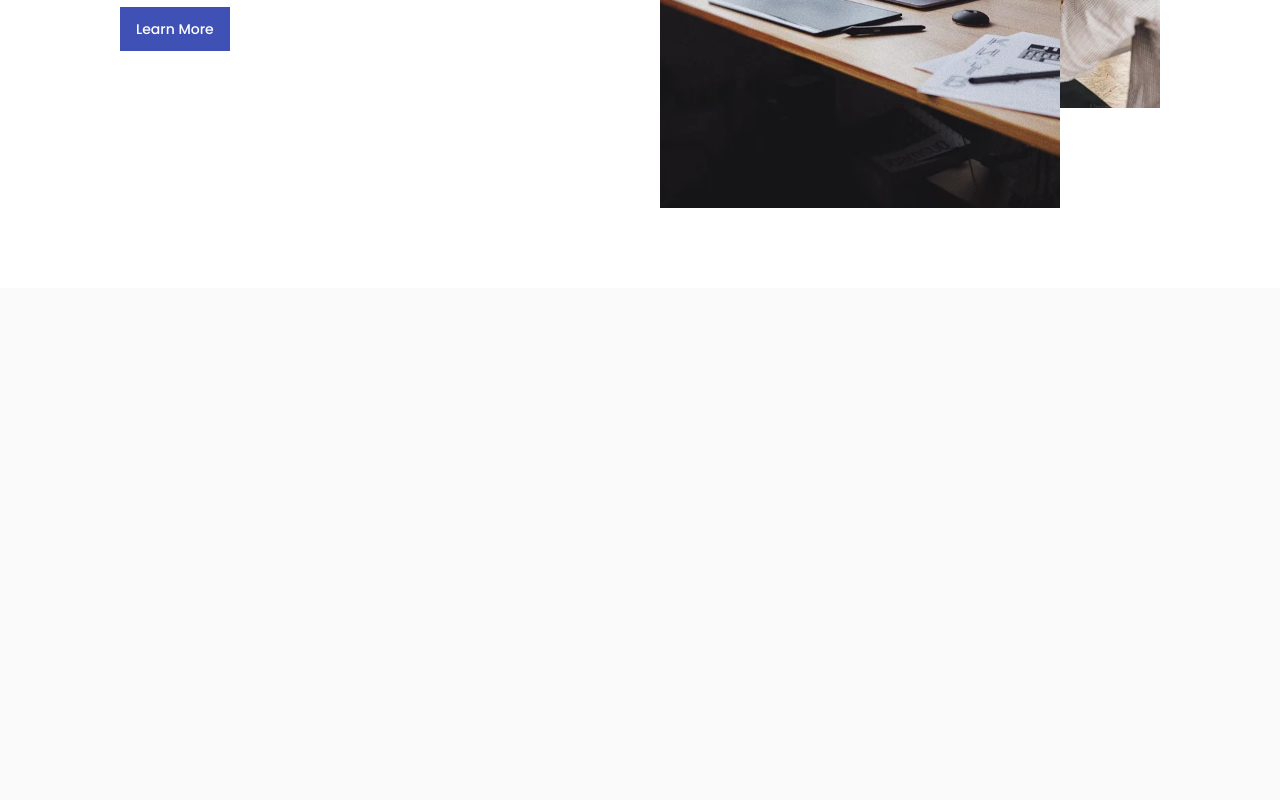
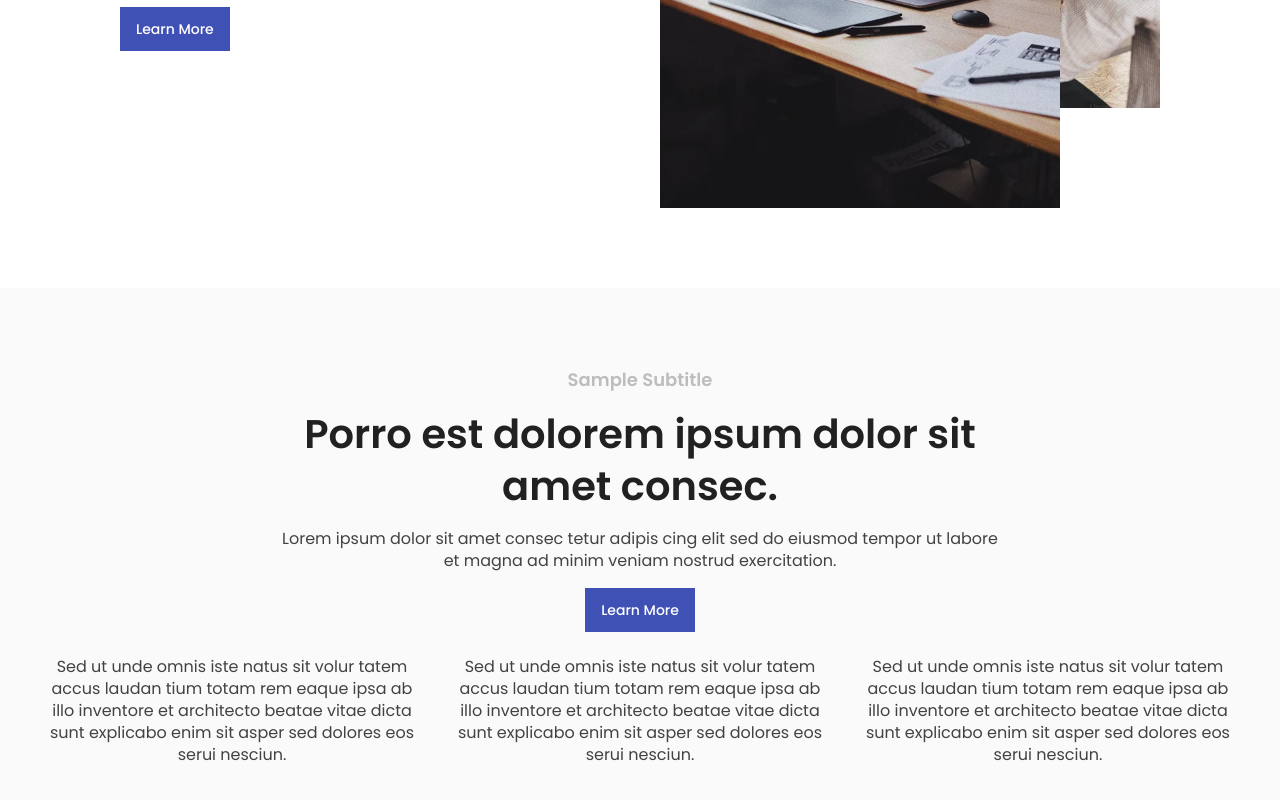
Before and after one commit to luna-ui-kit/luna, a Next.js app: page /homepage/1 in a window 1280 px wide. Shown: the part 1380-2180 px from the top of the page. Before the commit the page ends 1668 px from the top, so only its background shows below. Built offline with nearby package versions, Linux system fonts and the light colour scheme; what @mui/material-nextjs would draw is missing.

Commit message:
Add: content001 & 002

```diff
--- a/app/homepage/1/page.tsx
+++ b/app/homepage/1/page.tsx
@@ -1,5 +1,11 @@
 import type { Metadata } from 'next'
-import { Hero001, IconBox001, Kickstart001, Navbar001 } from '@/luna/blocks'
+import {
+  Content001,
+  Hero001,
+  IconBox001,
+  Kickstart001,
+  Navbar001
+} from '@/luna/blocks'
 
 export const metadata: Metadata = {
   title: 'Luna | Homepage 001',
@@ -13,6 +19,7 @@ export default function Page() {
       <Hero001 />
       <IconBox001 />
       <Kickstart001 />
+      <Content001 />
     </>
   )
 }
--- /dev/null
+++ b/luna/blocks/_content/_content_001/index.tsx
@@ -0,0 +1,94 @@
+'use client'
+import { BlockWrapper, Button } from '@/luna/components'
+import { Box, Grid2 as Grid, Typography } from '@mui/material'
+
+export function Content001() {
+  return (
+    <BlockWrapper>
+      <Box sx={{ paddingY: { xs: '24px', md: '40px', lg: '80px' } }}>
+        <Box
+          sx={{
+            display: 'flex',
+            flexDirection: 'column',
+            gap: '16px',
+            alignItems: 'center',
+            textAlign: 'center',
+            width: '100%',
+            maxWidth: '720px',
+            margin: 'auto',
+            mb: '24px'
+          }}
+        >
+          <Typography variant='titleMedium' color='textDisabled'>
+            Sample Subtitle
+          </Typography>
+
+          <Typography variant='headlineLarge'>
+            Porro est dolorem ipsum dolor sit amet consec.
+          </Typography>
+
+          <Typography variant='bodyMedium'>
+            Lorem ipsum dolor sit amet consec tetur adipis cing elit sed do
+            eiusmod tempor ut labore et magna ad minim veniam nostrud
+            exercitation.
+          </Typography>
+
+          <Button variant='contained'>Learn More</Button>
+        </Box>
+
+        <Grid spacing={'24px'} container>
+          <Grid
+            size={{ xs: 12, sm: 4, lg: 4 }}
+            sx={{
+              display: 'flex',
+              flexDirection: 'column',
+              textAlign: 'center',
+              alignItems: 'center',
+              gap: '8px'
+            }}
+          >
+            <Typography variant='bodyMedium'>
+              Sed ut unde omnis iste natus sit volur tatem accus laudan tium
+              totam rem eaque ipsa ab illo inventore et architecto beatae vitae
+              dicta sunt explicabo enim sit asper sed dolores eos serui nesciun.
+            </Typography>
+          </Grid>
+
+          <Grid
+            size={{ xs: 12, sm: 4, lg: 4 }}
+            sx={{
+              display: 'flex',
+              flexDirection: 'column',
+              textAlign: 'center',
+              alignItems: 'center',
+              gap: '8px'
+            }}
+          >
+            <Typography variant='bodyMedium'>
+              Sed ut unde omnis iste natus sit volur tatem accus laudan tium
+              totam rem eaque ipsa ab illo inventore et architecto beatae vitae
+              dicta sunt explicabo enim sit asper sed dolores eos serui nesciun.
+            </Typography>
+          </Grid>
+
+          <Grid
+            size={{ xs: 12, sm: 4, lg: 4 }}
+            sx={{
+              display: 'flex',
+              flexDirection: 'column',
+              textAlign: 'center',
+              alignItems: 'center',
+              gap: '8px'
+            }}
+          >
+            <Typography variant='bodyMedium'>
+              Sed ut unde omnis iste natus sit volur tatem accus laudan tium
+              totam rem eaque ipsa ab illo inventore et architecto beatae vitae
+              dicta sunt explicabo enim sit asper sed dolores eos serui nesciun.
+            </Typography>
+          </Grid>
+        </Grid>
+      </Box>
+    </BlockWrapper>
+  )
+}
--- /dev/null
+++ b/luna/blocks/_content/_content_002/index.tsx
@@ -0,0 +1,65 @@
+'use client'
+import { BlockWrapper } from '@/luna/components'
+import { Box, Grid2 as Grid, Typography } from '@mui/material'
+
+export function Content002() {
+  return (
+    <BlockWrapper>
+      <Box sx={{ paddingY: { xs: '24px', md: '40px', lg: '80px' } }}>
+        <Box
+          sx={{
+            display: 'flex',
+            flexDirection: 'column',
+            gap: '8px',
+            width: '100%',
+            mb: '24px'
+          }}
+        >
+          <Typography variant='titleMedium' color='textDisabled'>
+            Sample Subtitle
+          </Typography>
+
+          <Typography variant='headlineLarge'>
+            Porro est dolorem ipsum dolor sit amet consec.
+          </Typography>
+        </Box>
+
+        <Grid spacing={'24px'} container>
+          <Grid
+            size={{ xs: 12, sm: 6, lg: 6 }}
+            sx={{
+              display: 'flex',
+              flexDirection: 'column',
+              gap: '8px'
+            }}
+          >
+            <Typography variant='titleMedium'>Chat Support</Typography>
+
+            <Typography variant='bodyMedium'>
+              Sed ut unde omnis iste natus sit volur tatem accus laudan tium
+              totam rem eaque ipsa ab illo inventore et architecto beatae vitae
+              dicta sunt explicabo enim sit asper sed dolores eos serui nesciun.
+            </Typography>
+          </Grid>
+
+          <Grid
+            size={{ xs: 12, sm: 6, lg: 6 }}
+            sx={{
+              display: 'flex',
+              flexDirection: 'column',
+              gap: '8px'
+            }}
+          >
+            <Typography variant='titleMedium'>Video Production</Typography>
+
+            <Typography variant='bodyMedium'>
+              Sed ut unde omnis iste natus sit volur tatem accus laudan tium
+              totam rem eaque ipsa ab illo inventore et architecto beatae vitae
+              dicta sunt explicabo enim sit asper sed dolores eos serui nesciun.
+            </Typography>
+          </Grid>
+        </Grid>
+      </Box>
+    </BlockWrapper>
+  )
+}
--- a/luna/blocks/index.ts
+++ b/luna/blocks/index.ts
@@ -1,3 +1,6 @@
+export * from './_content/_content_001'
+export * from './_content/_content_002'
+
 export * from './_hero/_hero_001'
 export * from './_hero/_hero_002'
 
```
Also changed, not shown: app/homepage/2/page.tsx (+8 -1 lines).
